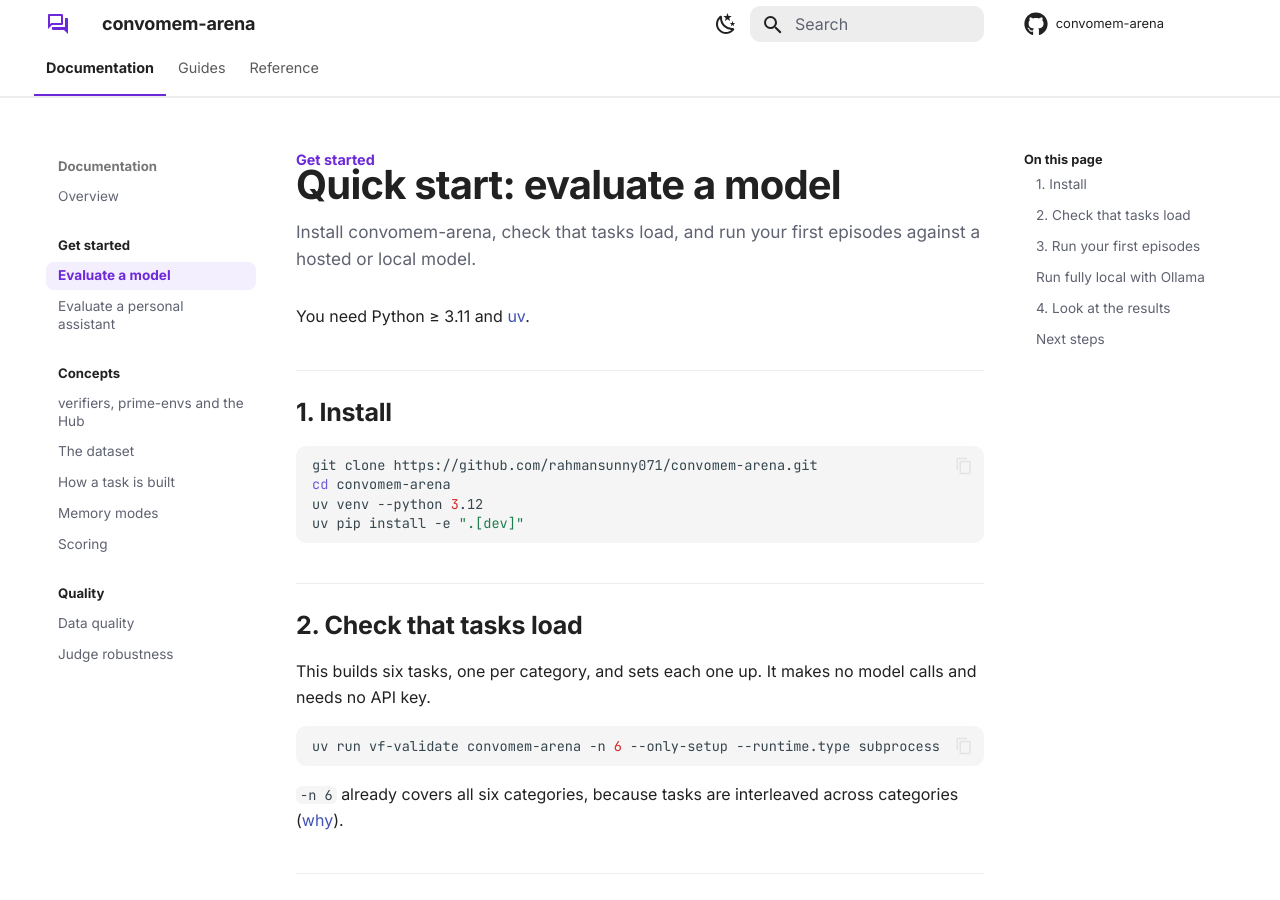
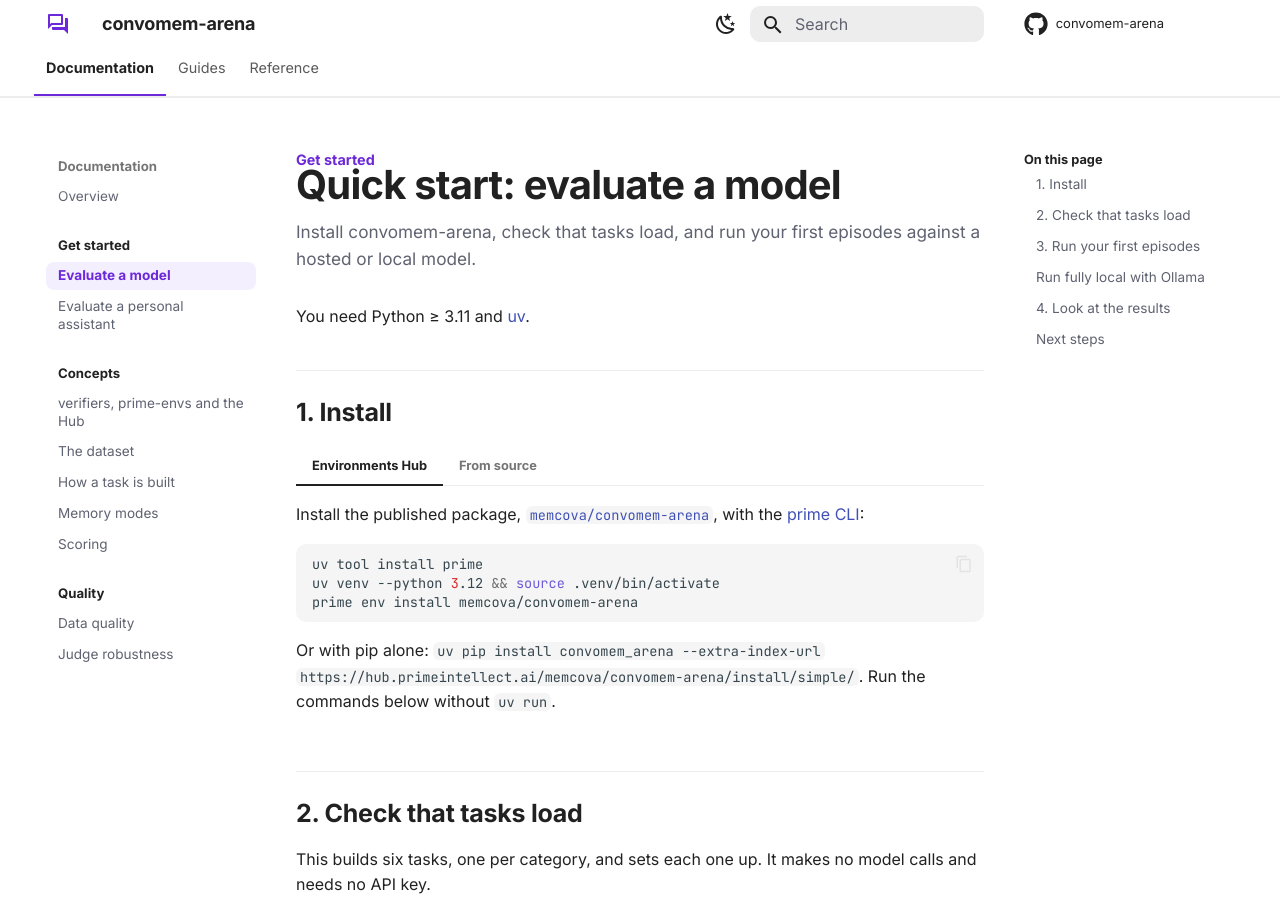
Before and after one commit to Super-Eric/convomem-arena, an MkDocs documentation site: the page built from docs/getting-started/quickstart.md, in a window 1280 px wide and 900 px high. Built offline with MkDocs 1.6.1 and Material for MkDocs 9.7.7, drawn with Linux system fonts in a browser that asks for light colours; comment, search, counter and statistics services are not loaded.

Commit message:
Link the Environments Hub listing from the README and docs
The package is published as memcova/convomem-arena. The README and docs
home now link to it, the quick start shows installing from the Hub
(prime CLI or pip) next to installing from source, and the concepts page
names the real Hub ID instead of a hypothetical one.

Co-Authored-By: Claude Opus 5.5 <noreply@anthropic.com>

````diff
--- a/docs/getting-started/quickstart.md
+++ b/docs/getting-started/quickstart.md
@@ -9,12 +9,28 @@ You need Python ≥ 3.11 and [uv](https://docs.astral.sh/uv/).
 
 ## 1. Install
 
-```bash
-git clone https://github.com/rahmansunny071/convomem-arena.git
-cd convomem-arena
-uv venv --python 3.12
-uv pip install -e ".[dev]"
-```
+=== "Environments Hub"
+
+    Install the published package, [`memcova/convomem-arena`](https://app.primeintellect.ai/dashboard/environments/memcova/convomem-arena), with the [prime CLI](https://github.com/PrimeIntellect-ai/prime-cli):
+
+    ```bash
+    uv tool install prime
+    uv venv --python 3.12 && source .venv/bin/activate
+    prime env install memcova/convomem-arena
+    ```
+
+    Or with pip alone: `uv pip install convomem_arena --extra-index-url https://hub.primeintellect.ai/memcova/convomem-arena/install/simple/`. Run the commands below without `uv run`.
+
+=== "From source"
+
+    ```bash
+    git clone https://github.com/rahmansunny071/convomem-arena.git
+    cd convomem-arena
+    uv venv --python 3.12
+    uv pip install -e ".[dev]"
+    ```
+
+    The source also holds the docs, the quality checkers and the personal-assistant evaluation, which the Hub package leaves out.
 
 ## 2. Check that tasks load
 
````
Also changed, not shown: README.md (+4 -0 lines), docs/concepts/verifiers.md (+1 -1 lines), docs/index.md (+2 -0 lines), docs/reference/changelog.md (+1 -0 lines).
